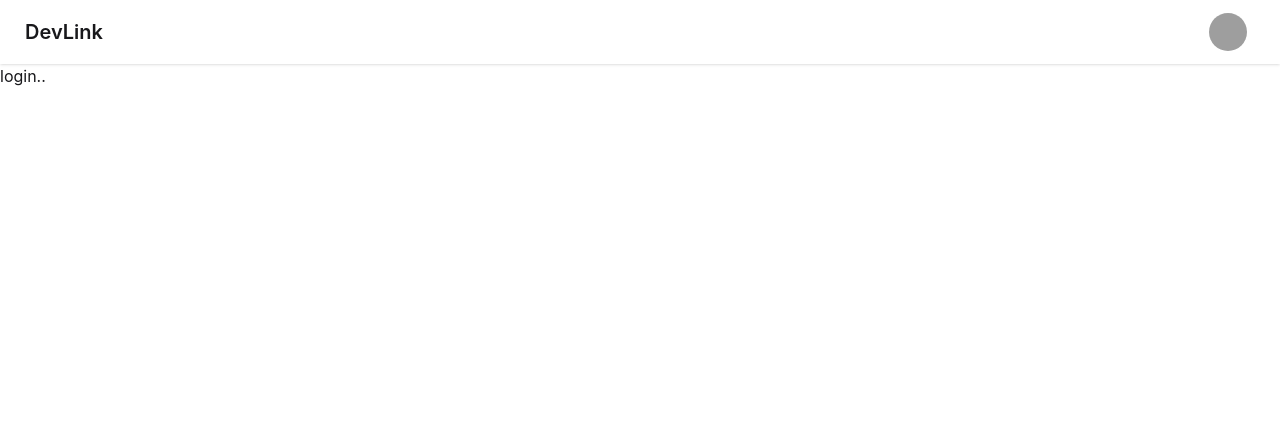
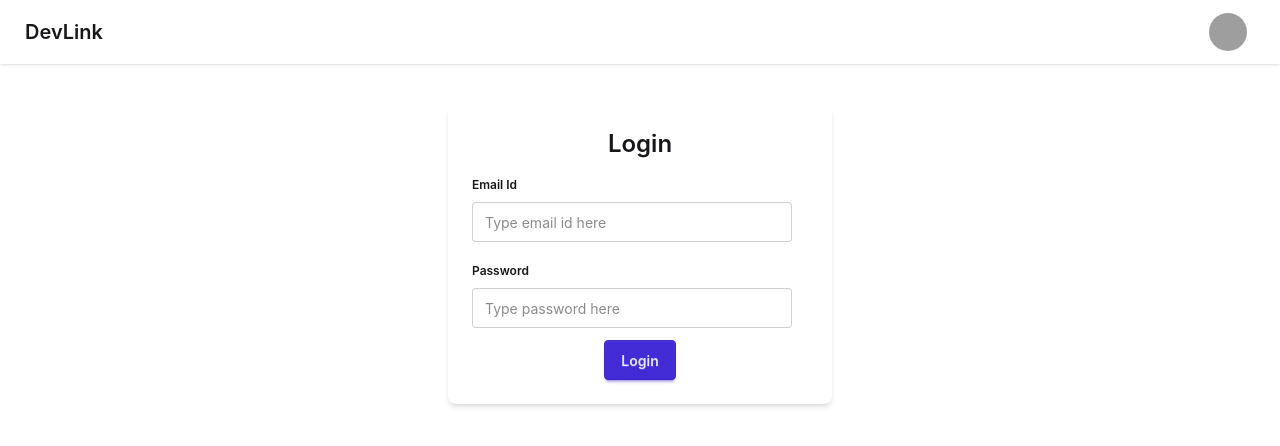
Before and after one commit to Saloni-Shukla78/DevLink, a React app in the folder frontend/: page /login in a window 1280 px wide. Shown: the top 446 px of the page. Built offline with nearby package versions, Linux system fonts and the light colour scheme; grey boxes are pictures that could not be loaded; the HTML template or start-up script is replaced by a standard one.

Commit message:
create login page

```diff
--- a/frontend/src/components/Login.jsx
+++ b/frontend/src/components/Login.jsx
@@ -1,11 +1,56 @@
-import React from 'react'
+import { useState } from "react";
+import axios from "axios";
 
 const Login = () => {
+  const [email, setEmail] = useState("");
+  const [password, setPassword] = useState("");
+  const handleLogin = async () => {
+    try {
+      const res = await axios.post("http://localhost:3000/login", {
+        email:email,
+        password:password,
+      });
+    } catch (err) {
+      console.log(err);
+    }
+  };
+
   return (
-    <div>
-      login..
+    <div className="flex justify-center my-10">
+      <div className="card bg-base-400 w-96 shadow-md">
+        <div className="card-body">
+          <h2 className="card-title text-2xl justify-center">Login</h2>
+          <fieldset className="fieldset">
+            <legend className="fieldset-legend">Email Id</legend>
+            <input
+              type="text"
+              value={email}
+              name="email"
+              className="input"
+              placeholder="Type email id here"
+              onChange={(e) => setEmail(e.target.value)}
+            />
+          </fieldset>
+          <fieldset className="fieldset">
+            <legend className="fieldset-legend">Password</legend>
+            <input
+              type="text"
+              value={password}
+              name="password"
+              className="input"
+              placeholder="Type password here"
+              onChange={(e) => setPassword(e.target.value)}
+            />
+          </fieldset>
+          <div className="card-actions justify-center">
+            <button className="btn btn-primary" onClick={handleLogin}>
+              Login
+            </button>
+          </div>
+        </div>
+      </div>
     </div>
-  )
-}
+  );
+};
 
-export default Login
+export default Login;
```
